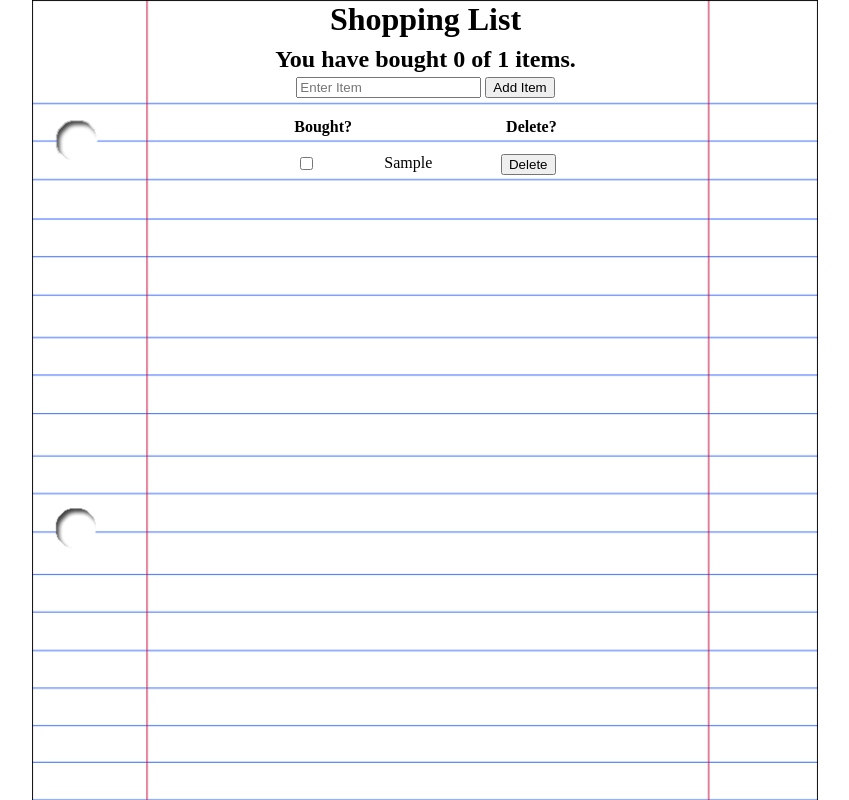
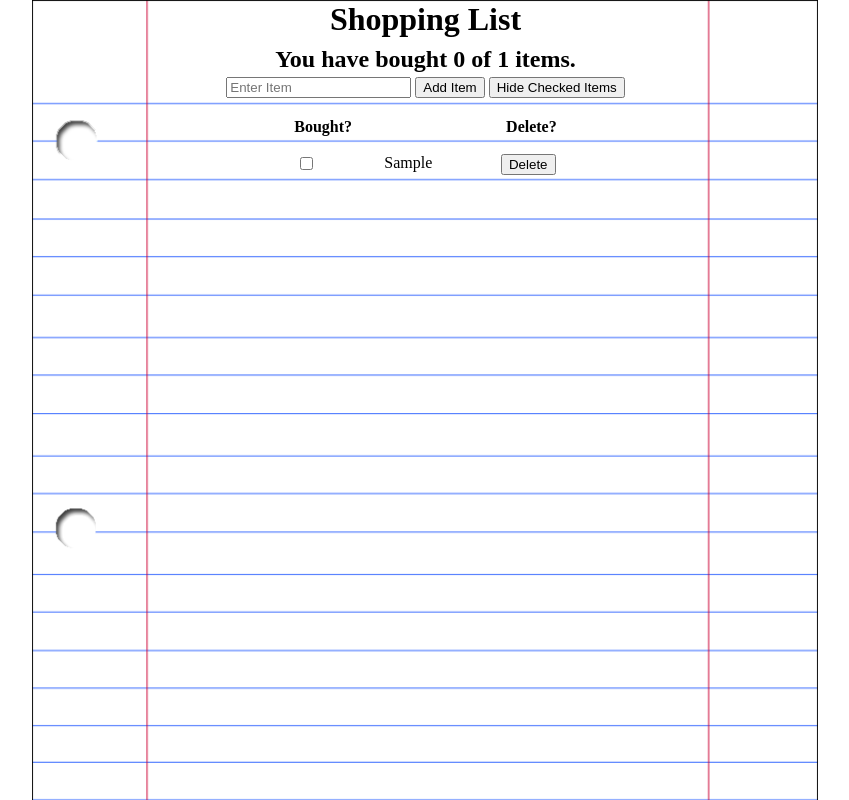
Before and after one commit to RachelPS1125/shopping-list, a plain HTML site: page index.html in a window 1280 px wide. Both pictures are taken after typing "Sample" into the empty fields and a click on the button "Add Item". Shown: the whole page, without its empty margins (215-1064 px from the left). Drawn offline with nearby package versions, Linux system fonts and the light colour scheme.

Commit message:
Removed checked lines not working

```diff
--- a/css/styles.css
+++ b/css/styles.css
@@ -53,4 +53,5 @@ h1{
 }
 .checked{
 	text-decoration: line-through;
+	color: LightGray;
 }
--- a/index.html
+++ b/index.html
@@ -13,6 +13,7 @@
 	<div class ="entry-line">
 		<input class='text' type="text" placeholder="Enter Item" maxlength="15" />
 		<button class="add">Add Item</button>
+		<button class="hide">Hide Checked Items</button>
 	</div>
 	<ul class="headings">
 		<li class="bought">Bought?</li>
--- a/js/script.js
+++ b/js/script.js
@@ -3,14 +3,37 @@ $(document).ready(function(){
 	var totalItems = parseInt(localStorage.total_items) || 0;
 	var boughtItems = 0;
 	updateCounterTotal();
-	var addItem = function(){
+	function saveToLocal(){
+		localStorage.my_list = $('.list-items').html();
+		localStorage.total_items = totalItems;
+	}
+	function updateCounterTotal(){
+		$('.total-items').text(totalItems);
+	}
+	function updateCounterBought(){
+		boughtItems = $(':checkbox:checked').length;
+		$('.bought-items').text(boughtItems);
+	}
+	function addItem(){
 		var item = $('input').val();
+		if (!item) {
+			alert('Please enter a list item');
+		}
+		else{
 		$('.list-items').prepend('<li class="list"><input class="check" type="checkbox"/>'+item+'<button class="delete-button">Delete</button></li>');
 		$('.text').val('');
 		totalItems = totalItems+1;
 		updateCounterTotal();
 		saveToLocal();
+		}
 	}
+	function hideLine(){
+		console.log('test');
+		if ($(':checkbox:checked')){  //cannot get this to work
+			$(this).addClass('.hidden'); //abondoning for now
+		}
+	}
+
 	$('.add').click(addItem);
 	$('input').keydown(function(event){
 		if (event.keyCode === 13){
@@ -30,16 +53,5 @@ $(document).ready(function(){
 		updateCounterBought();
 		saveToLocal();
 	})
-	var saveToLocal = function(){
-		localStorage.my_list = $('.list-items').html();
-		localStorage.total_items = totalItems;
-	}
-	function updateCounterTotal(){
-		$('.total-items').text(totalItems);
-	}
-	function updateCounterBought(){
-		boughtItems = $(':checkbox:checked').length;
-		$('.bought-items').text(boughtItems);
-	}
-
+	$('.hide').click(hideLine);
 });
```
